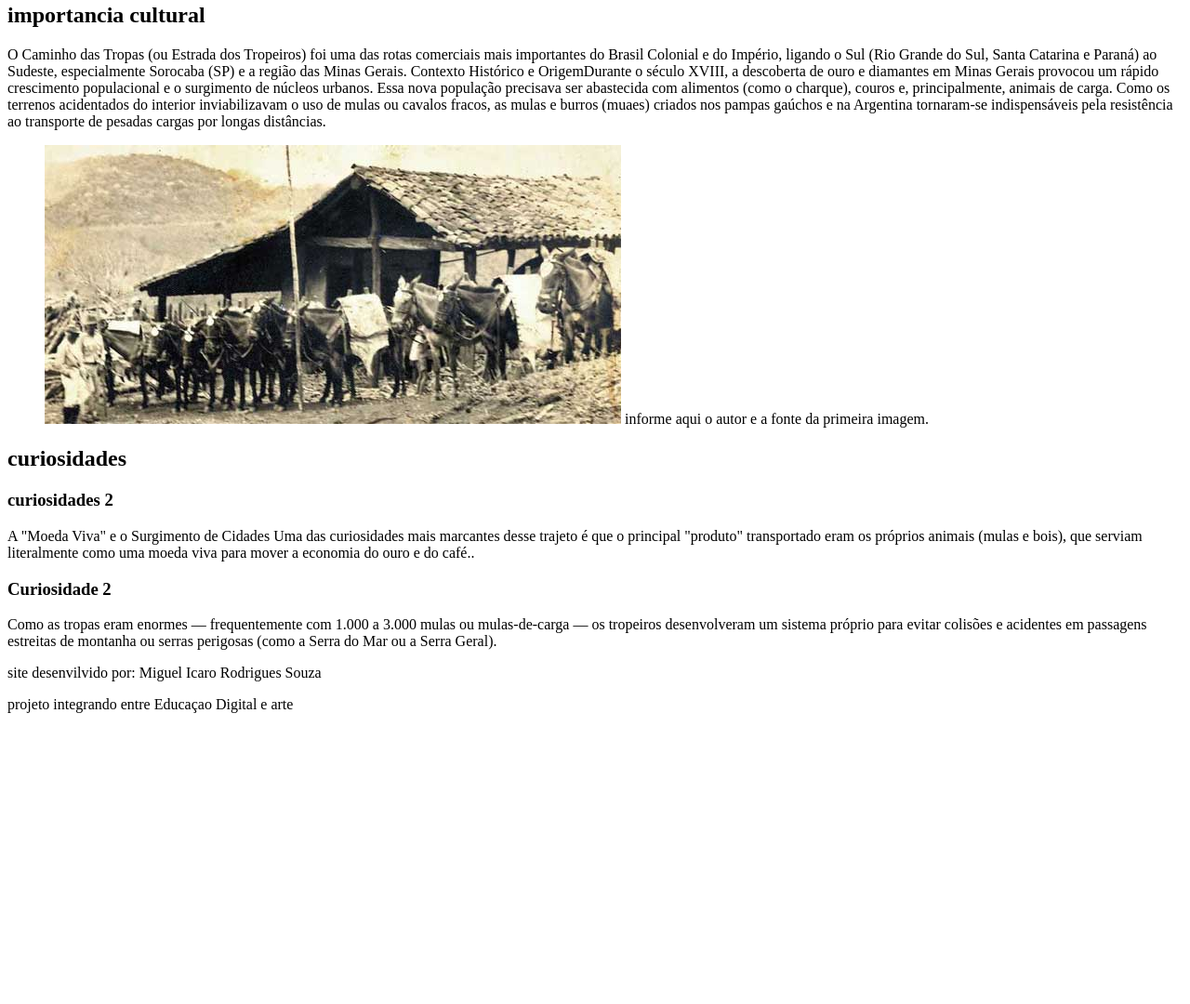
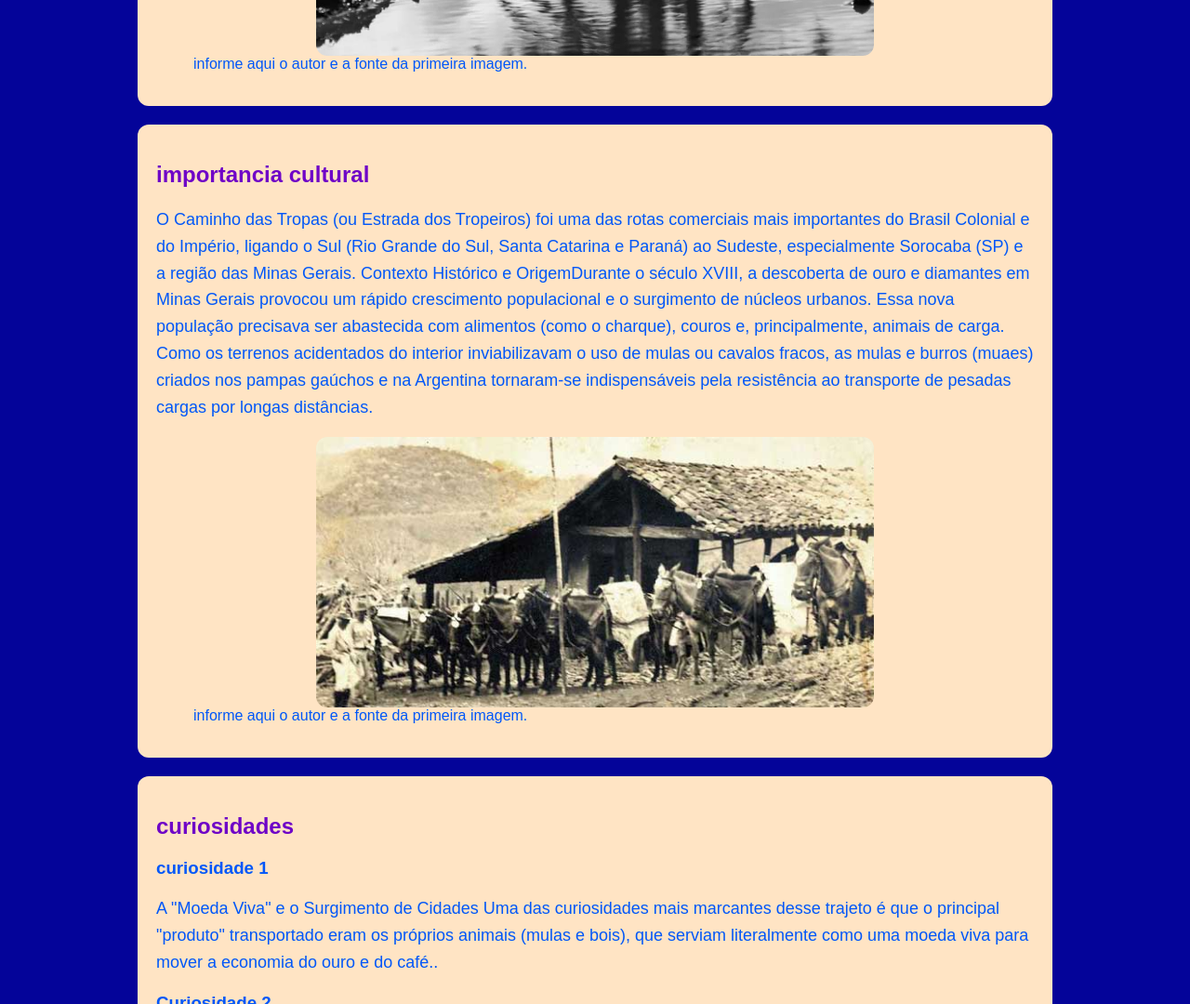
Before and after one commit to miguelrodriguessouza10-alt/tarefa_arte_digital, a plain HTML site: page index.html in a window 1280 px wide. Shown: the part 1720-2800 px from the top of the page at 93% size. Before the commit the page ends 2503 px from the top, so only its background shows below. Drawn offline with Linux system fonts and the light colour scheme.

Commit message:
Ajustes no código

```diff
--- a/index.html
+++ b/index.html
@@ -5,7 +5,7 @@
     <meta charset="UTF-8">
     <meta name="viewport" content="width=device-width, initial-scale=1.0">
     <title>Arte e ed. Digital</title>
-    <link rel="stylesheet" htef="style.css">
+    <link rel="stylesheet" href="style.css">
 </head>
 
 <body>
@@ -82,7 +82,7 @@
         <section id="curiosidades">
             <h2>curiosidades</h2>
             <div class="card">
-                <h3>curiosidades 2</h3>
+                <h3>curiosidade 1</h3>
                 <p>A "Moeda Viva" e o Surgimento de Cidades
 
                     Uma das curiosidades mais marcantes desse trajeto é que o principal "produto" transportado eram os
@@ -100,8 +100,9 @@
 
     </main>
     <footer>
-        <p>site desenvilvido por: Miguel Icaro Rodrigues Souza
-        </p> projeto integrando entre Educaçao Digital e arte<p>
+        <p>site desenvolvido por: Miguel Icaro Rodrigues Souza</p>
+        <p>Turma: 1º D - Manhã</p>
+        <p>projeto integrado entre Educaçao Digital e Arte<p>
     </footer>
 
 </body>
```
